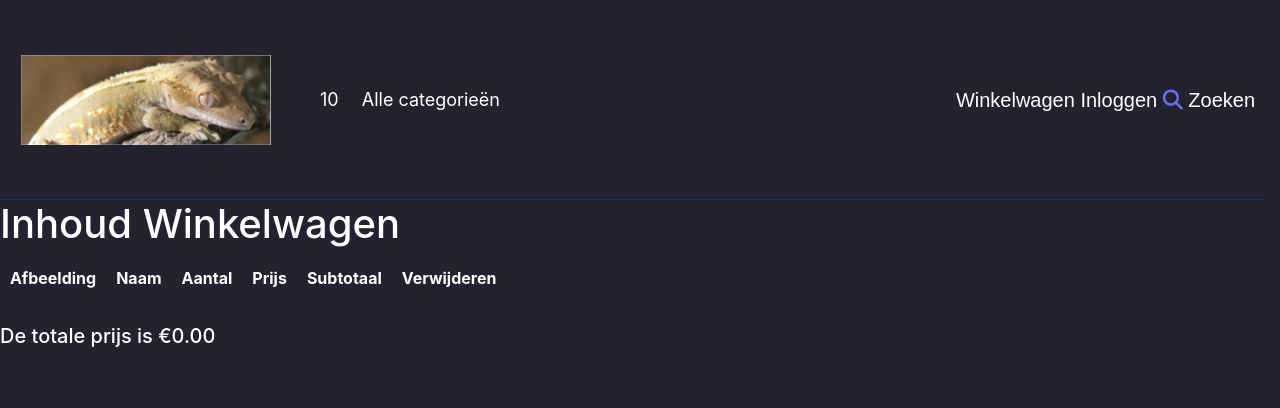
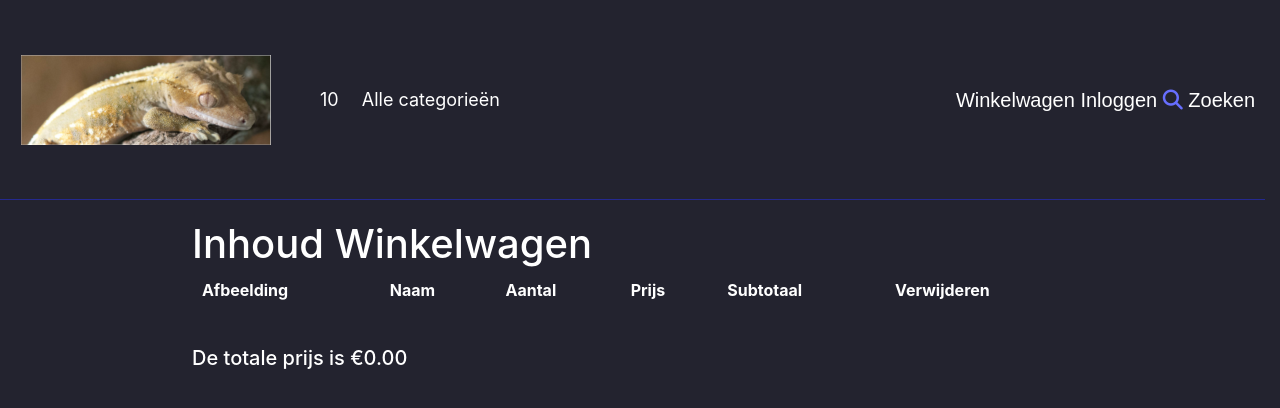
Before and after one commit to FOXTetsuo/NerdyGadgets, a PHP site: page /cart.php in a window 1280 px wide. Shown: the top 408 px of the page. Run offline with PHP 8.4, Linux system fonts and the light colour scheme; tables that the repository leaves empty or names only in its code hold one stand-in row (values such as "Sample post"); lists and menus that the app fills with data are empty; some libraries are stand-ins or nearby versions; some web fonts are replaced.

Commit message:
Winkelwagen heeeeeeeeel mooi gecentered
Kan weer weg als we het niks vinden

```diff
--- a/Public/CSS/style.css
+++ b/Public/CSS/style.css
@@ -92,12 +92,22 @@ html {
     width:30%;
 }
 
+.smallbutton
+{
+    width:15%;
+}
+
 .accountbutton
 {
     position:fixed;
     left:50%;
     top:75%;
     transform: translate(-50%, -50%);
+}
+
+.shiftright
+{
+    position:relative; left:60px; top:2px
 }
 
 .moveright
--- a/cart.php
+++ b/cart.php
@@ -9,12 +9,14 @@ include "cartfuncties.php";
     <meta charset="UTF-8">
     <title>Winkelwagen</title>
 </head>
-<body>
+<body >
 <!-- Toont bericht als iemand ingelogd is. -->
+<h6 id="CenteredContent">
 <?php if ($_SESSION["loggedin"] === True && isset($_SESSION["name"]))
 {
     print("U bent ingelogd als " . $_SESSION["name"]);
 }
+?> </h6> <?php
 // Als er op "empty cart" gedrukt wordt, word de cart geleegd.
 if (isset($_POST["submit"])) {
     emptyCart();
@@ -44,9 +46,9 @@ if (isset($_POST["betalen"]))
 // kopieren tot hier :)
 ?>
 
-<h1>Inhoud Winkelwagen</h1>
+<h1 id="CenteredContent">Inhoud Winkelwagen</h1>
 <!--Tabel waarin de cart getoond wordt. -->
-    <table>
+    <table id="CenteredContent">
         <tr>
             <th>Afbeelding</th>
             <th>Naam</th>
@@ -61,7 +63,7 @@ if (isset($_POST["betalen"]))
             if (isset($stockitem)) {
             ?>
         <tr>
-            <td><img src="Public/StockItemIMG/<?php print $image[0]['ImagePath']; ?>" width = "200" height="200"></td>
+            <td><img src="Public/StockItemIMG/<?php if (isset($image[0]['ImagePath'])) {print $image[0]['ImagePath'];} else print$image ?>" width = "200" height="200"></td>
             <td><a href="view.php?id=<?php print($productID)?>"><?php print($stockitem["StockItemName"]);?></a></td>
             <td><?php print($aantal); ?> </td>
             <td><?php
@@ -75,7 +77,7 @@ if (isset($_POST["betalen"]))
                 <?php }
         } ?>
     </table>
-<h5>
+<h5 id="CenteredContent">
 <?php
 
 print("<br> De totale prijs is €". (number_format(round(($totaalprijs), 2),2)));?>
@@ -83,13 +85,13 @@ print("<br> De totale prijs is €". (number_format(round(($totaalprijs), 2),2))
 </h5>
 <br><br>
 <?php if (!empty($cart)) {?>
-<form method="post">
-    <input type="submit" name="submit" value="Winkelwagen legen" class="winkelmandbutton">
-</form>
-
-<form method="post" action="iDeal.php">
-    <input type="submit" name="Betalen" value="Betalen met iDeal" class="winkelmandbutton">
-</form>
+    <form method="post" action="iDeal.php" id="CenteredContent">
+        <input type="submit" name="Betalen" value="Betalen met iDeal" class="winkelmandbutton">
+    </form>
+<br><br>
+    <form method="post" id="CenteredContent">
+        <input type="submit" name="submit" value="Winkelwagen legen" class="smallbutton">
+    </form>
 <?php } ?>
 </body>
 </html>
```
